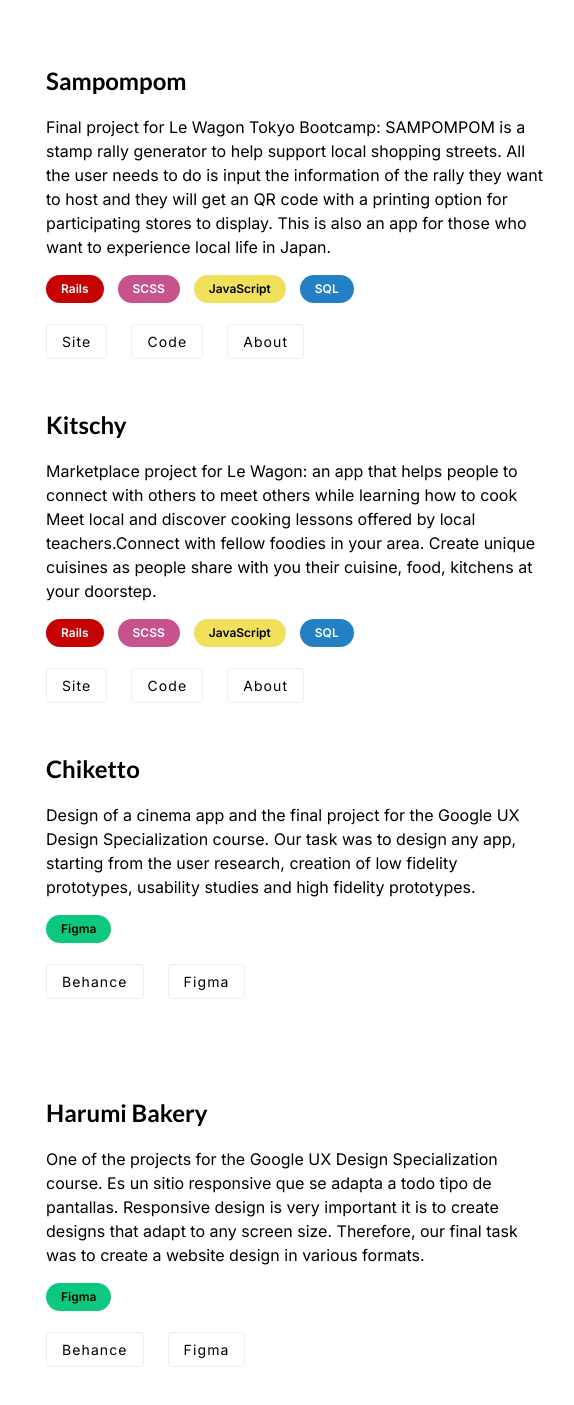
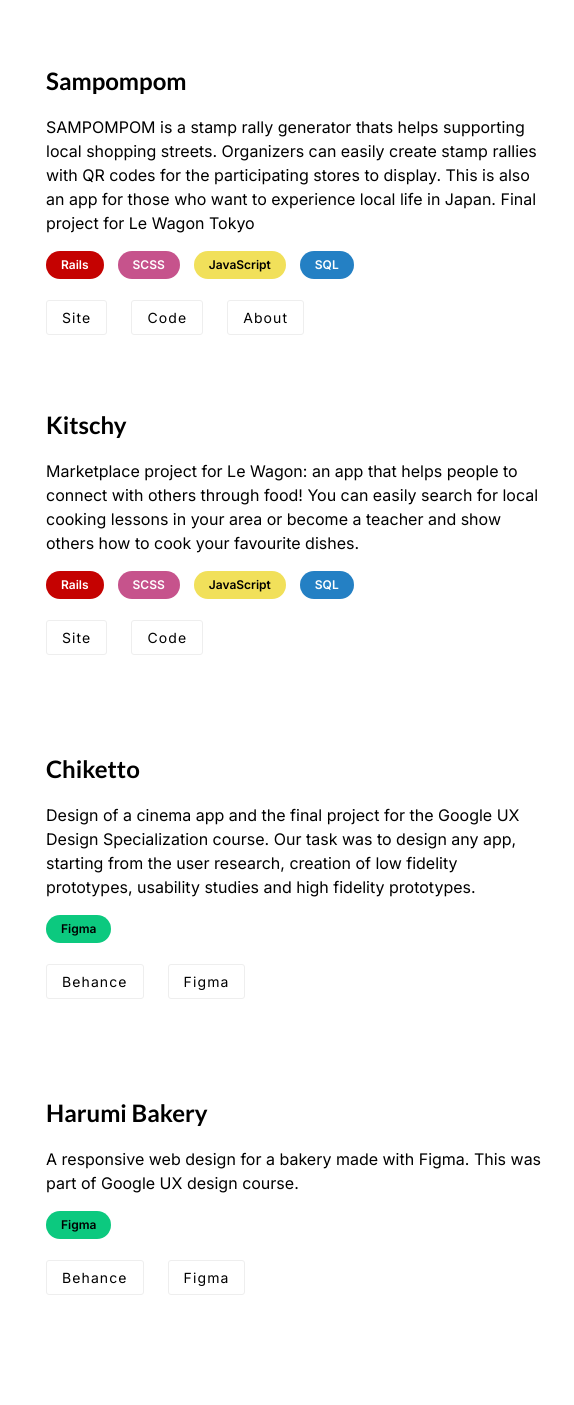
Before and after one commit to mcosme000/portfolio, a plain HTML site: page index.html in a window 1280 px wide. Shown: the part 225-1630 px from the top of the page, 544-1118 px from the left. Drawn offline with nearby package versions, Linux system fonts and the light colour scheme; a web font is replaced by a local one.

Commit message:
Edit descriptions

```diff
--- a/index.html
+++ b/index.html
@@ -40,11 +40,11 @@
           </div>
           <div class="project-content">
             <h2>Sampompom</h2>
-            <p>Final project for Le Wagon Tokyo Bootcamp: SAMPOMPOM is a stamp
-              rally generator to help support local shopping streets. All the
-              user needs to do is input the information of the rally they want to host and they will get
-              an QR code with a printing option for participating stores to display.
-              This is also an app for those who want to experience local life in Japan.</p>
+            <p>SAMPOMPOM is a stamp rally generator thats helps supporting
+              local shopping streets. Organizers can easily create stamp rallies
+              with QR codes for the participating stores to display.
+              This is also an app for those who want to experience local life in Japan.
+              Final project for Le Wagon Tokyo</p>
             <ul>
               <li class="label ruby">Rails</li>
               <li class="label scss">SCSS</li>
@@ -67,10 +67,10 @@
           </div>
           <div class="project-content">
             <h2>Kitschy</h2>
-            <p>Marketplace project for Le Wagon: an app that helps people to connect with others
-              to meet others while learning how to cook Meet local and discover cooking
-              lessons offered by local teachers.Connect with fellow foodies in your area.
-              Create unique cuisines as people share with you their cuisine, food, kitchens at your doorstep.</p>
+            <p>Marketplace project for Le Wagon: an app that helps people
+              to connect with others through food! You can easily search for
+              local cooking lessons in your area or become a teacher
+              and show others how to cook your favourite dishes.</p>
             <ul>
               <li class="label ruby">Rails</li>
               <li class="label scss">SCSS</li>
@@ -80,7 +80,7 @@
             <ul class="links">
               <a href="https://rails-kitschy.herokuapp.com/" class="btn btn-small" target="_blank">Site</a>
               <a href="https://github.com/mcosme000/rails-kitschy" class="btn btn-small" target="_blank">Code</a>
-              <a href="/projects/kitschy.html" class="btn btn-small">About</a>
+              <!-- <a href="/projects/kitschy.html" class="btn btn-small">About</a> -->
             </ul>
           </div>
         </div>
@@ -115,11 +115,8 @@
           </div>
           <div class="project-content">
             <h2>Harumi Bakery</h2>
-            <p>One of the projects for the Google UX Design Specialization course.
-              Es un sitio responsive que se adapta a todo tipo de pantallas.
-              Responsive design is very important it is to create designs that adapt to any screen size.
-              Therefore, our final task was to create a website design in various formats.
-            </p>
+            <p>A responsive web design for a bakery made with Figma. This was part of
+              Google UX design course.</p>
             <ul>
               <li class="label figma">Figma</li>
             </ul>
@@ -139,7 +136,7 @@
             <h2>Las Lauras</h2>
             <p>Website for Las Lauras, a spanish music band.
               This is the first website I coded and I am happy that this is
-              for one of my very best friends</p>
+              for one of my very best friends.</p>
             <ul class="technologies">
               <li class="label html">HTML5</li>
               <li class="label scss">SCSS</li>
```
